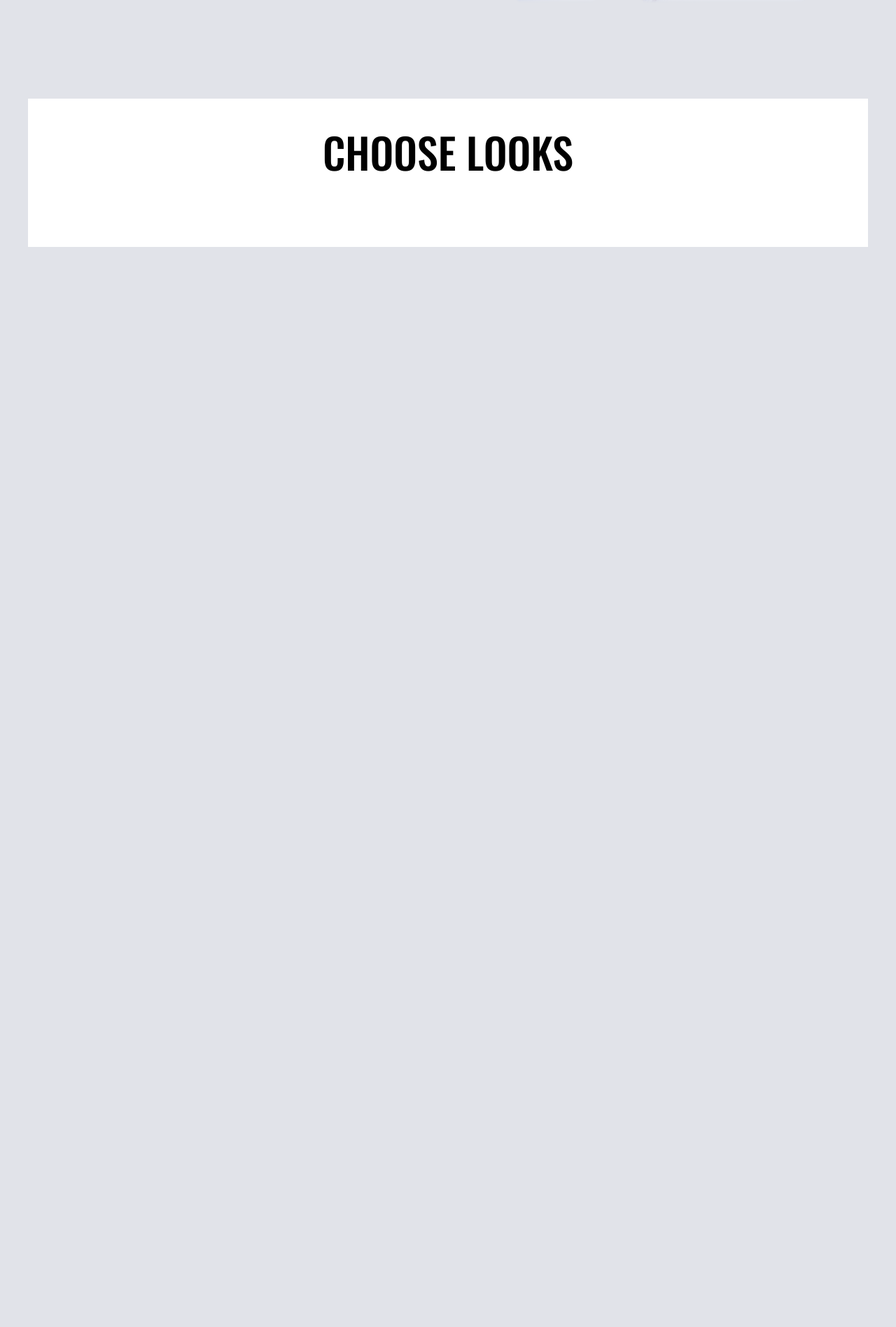
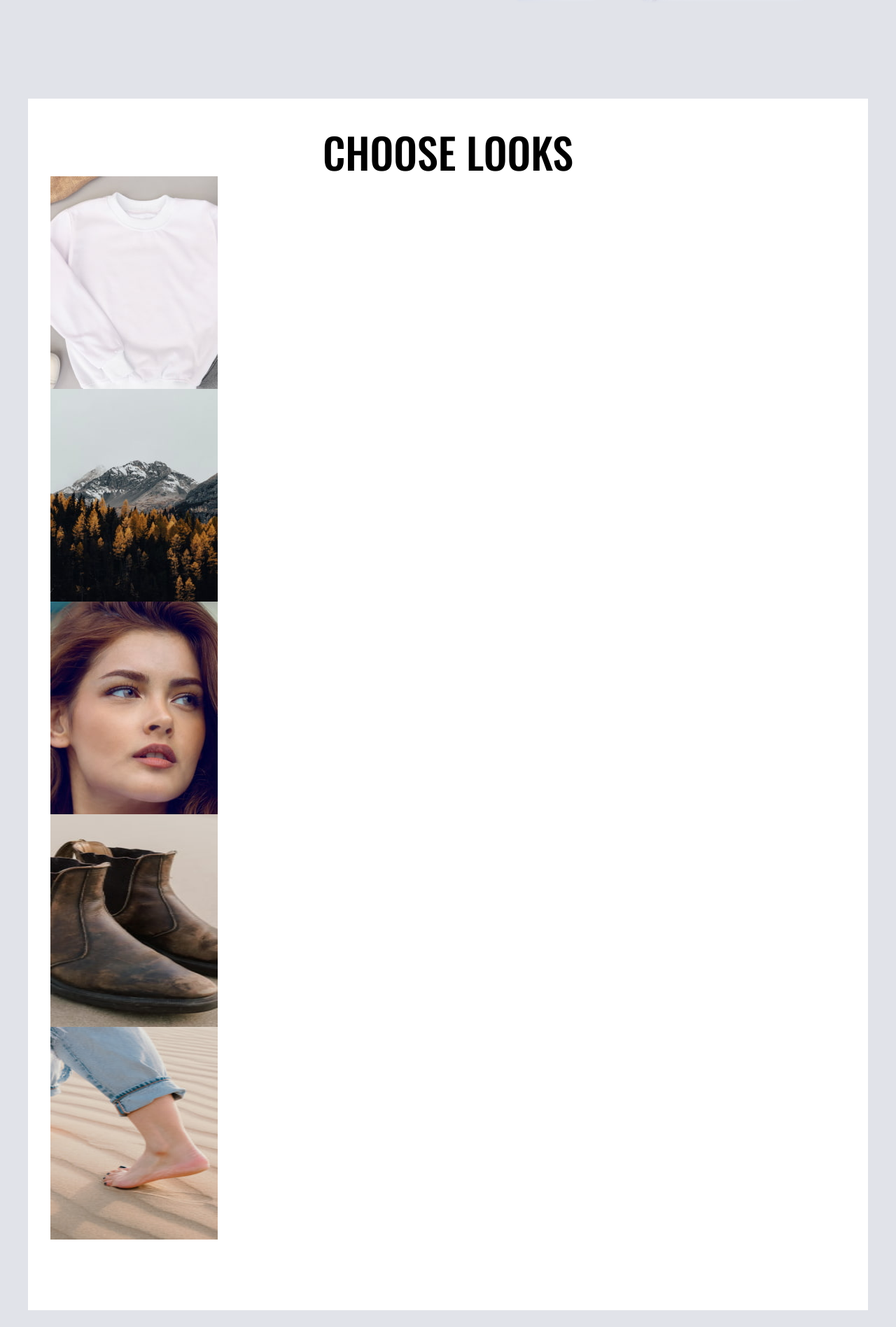
Before and after one commit to yanakozhokar/coderiver-task, a React (Create React App) app: page / in a window 1280 px wide. Shown: the part 900-2797 px from the top of the page at 70% size. Before the commit the page ends 1412 px from the top, so only its background shows below. Built offline with nearby package versions, Linux system fonts and the light colour scheme; a web font is replaced by a local one.

Commit message:
add slider's base markup

```diff
--- a/src/components/Slider/Slider.jsx
+++ b/src/components/Slider/Slider.jsx
@@ -1,5 +1,58 @@
-// import css from './Slider.module.css';
+import Sweater from "../../images/sweater-desk-1x.jpg";
+import Mountain from "../../images/mountain-desk-1x.jpg";
+import Woman from "../../images/woman-desk-1x.jpg";
+import Shoes from "../../images/shoes-desk-1x.jpg";
+import Leg from "../../images/leg-desk-1x.jpg";
+import css from "./Slider.module.css";
 
 export default function Slider() {
-  return <ul></ul>;
+  return (
+    <ul className={css.SliderList}>
+      <li className={css.SliderItem}>
+        <img
+          src={Sweater}
+          alt="Sweater"
+          width={239}
+          height={304}
+          className={css.SliderImg}
+        />
+      </li>
+      <li className={css.SliderItem}>
+        <img
+          src={Mountain}
+          alt="Mountain"
+          width={239}
+          height={304}
+          className={css.SliderImg}
+        />
+      </li>
+      <li className={css.SliderItem}>
+        <img
+          src={Woman}
+          alt="Woman"
+          width={239}
+          height={304}
+          className={css.SliderImg}
+        />
+      </li>
+      <li className={css.SliderItem}>
+        <img
+          src={Shoes}
+          alt="Shoes"
+          width={239}
+          height={304}
+          className={css.SliderImg}
+        />
+      </li>
+      <li className={css.SliderItem}>
+        <img
+          src={Leg}
+          alt="Leg"
+          width={239}
+          height={304}
+          className={css.SliderImg}
+        />
+      </li>
+    </ul>
+  );
 }
--- a/src/components/Slider/Slider.module.css
+++ b/src/components/Slider/Slider.module.css
@@ -0,0 +1,8 @@
+.SliderList {
+}
+
+.SliderItem {
+}
+
+.SliderImg {
+}
```
